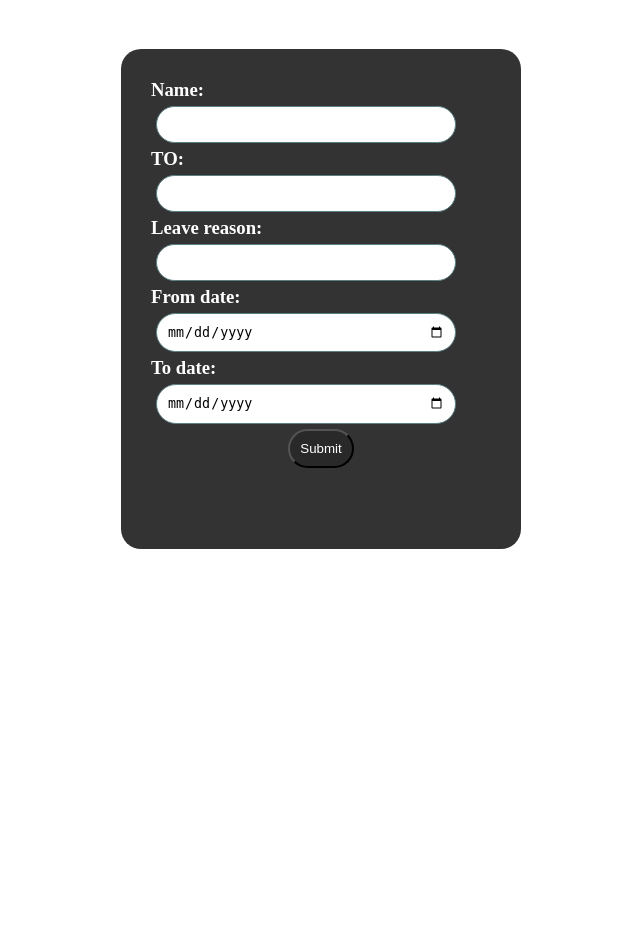
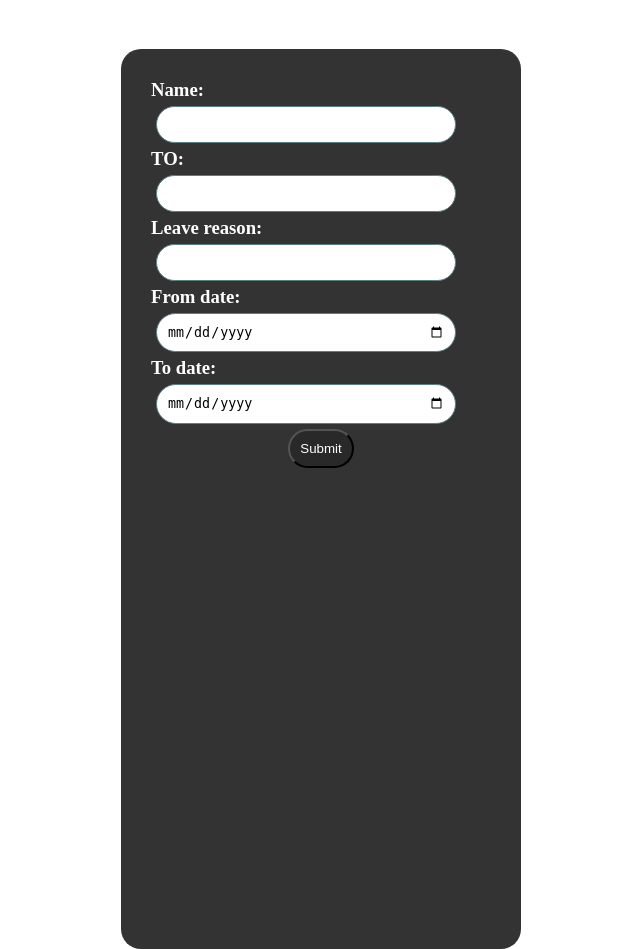
Before and after one commit to athirask096/athira-s-k, a Django app: page /leave/ in a window 1280 px wide. Shown: the part 71-1020 px from the top of the page, without its empty margins (289-929 px from the left). Before the commit the page ends 620 px from the top, so only its background shows below. Run offline with Django 3.2, Linux system fonts and the light colour scheme; parts of the project's set-up code (start-up, migrations or seed data) failed here and were passed over.

Commit message:
Update style7.css

```diff
--- a/static/css/style7.css
+++ b/static/css/style7.css
@@ -65,7 +65,7 @@
 .cont{
 		position:relative;
 			width:400px;
-				height:500px;
+				height:900px;
 					margin:10px;
 						left:400px;
 							float:center;
```
